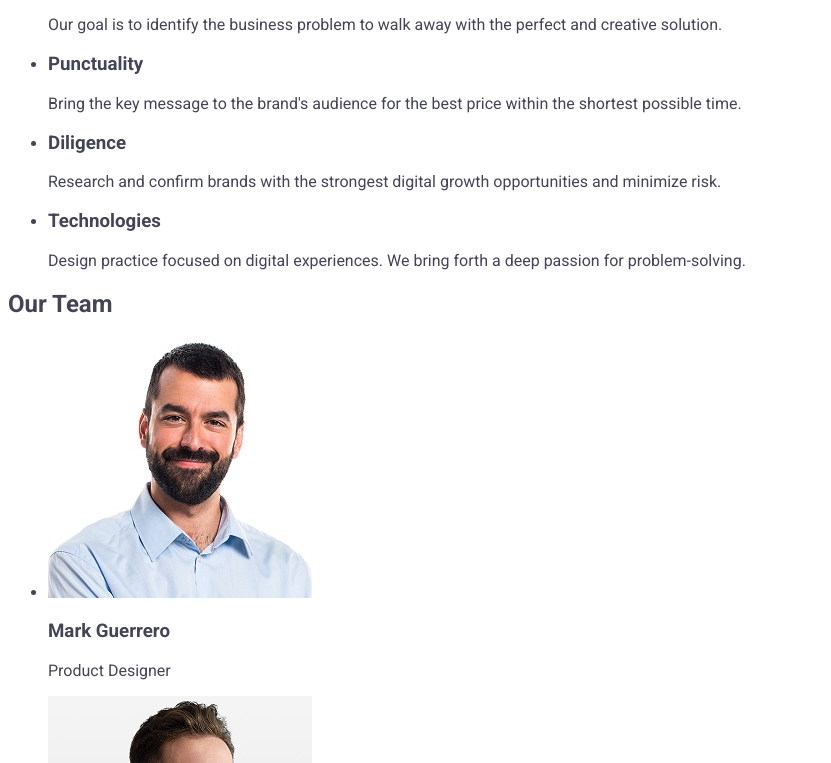
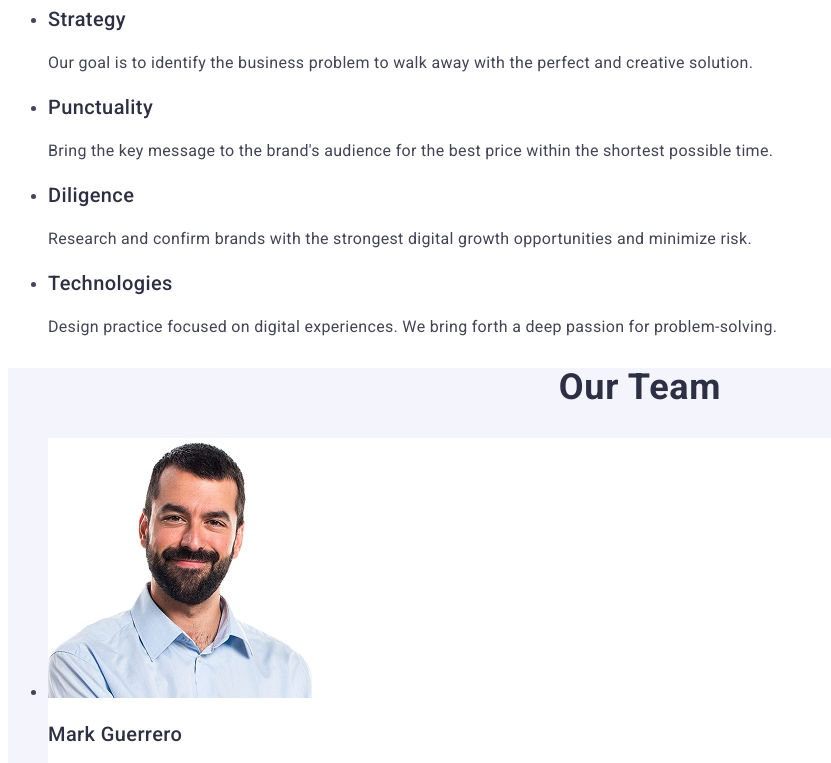
Before and after one commit to Skyzary/goit-markup-hw-02, a plain HTML site: page index.html in a window 1280 px wide. Shown: the part 457-1220 px from the top of the page, without its empty margins (0-831 px from the left). Drawn offline with Linux system fonts and the light colour scheme.

Commit message:
modified classes and html

```diff
--- a/css/styles.css
+++ b/css/styles.css
@@ -15,7 +15,7 @@ body {
 .logo span {
   color: #2e2f42;
 }
-.nav-links{
+.nav-links {
   font-weight: 500;
   font-size: 16px;
   line-height: 1.5;
@@ -25,10 +25,10 @@ body {
 .nav-links:hover {
   color: #404bbf;
 }
-.nav-links:focus{
+.nav-links:focus {
   color: #404bbf;
 }
-.contact-info{
+.contact-info {
   font-style: normal;
 }
 .contact-links {
@@ -38,7 +38,7 @@ body {
   color: #434455;
 }
 .contact-links:hover {
-  color: #404bbf ;
+  color: #404bbf;
 }
 .contact-links:focus {
   color: #404bbf;
@@ -46,7 +46,7 @@ body {
 .slogan-section {
   background-color: #2e2f42;
 }
-.slogan{
+.slogan {
   font-size: 56px;
   line-height: 1.07;
   letter-spacing: 0.02em;
@@ -54,7 +54,7 @@ body {
   color: #ffffff;
 }
 .slogan-order {
-  background-color: #4D5AE5;
+  background-color: #4d5ae5;
   font-weight: 500;
   font-size: 16px;
   line-height: 1.5;
@@ -63,8 +63,36 @@ body {
   cursor: pointer;
 }
 .slogan-order:hover {
-  background-color: #404BBF;
+  background-color: #404bbf;
 }
 .slogan-order:focus {
-  background-color: #404BBF;
+  background-color: #404bbf;
 }
+.default-h3 {
+  font-weight: 500;
+  font-size: 20px;
+  line-height: 1.2;
+  letter-spacing: 0.02em;
+  color: #2e2f42;
+}
+.default-p {
+  font-size: 16px;
+  line-height: 1.5;
+  letter-spacing: 0.02em;
+  color: #434455;
+}
+.team-section {
+  background-color: #f4f4fd;
+}
+.default-h2{
+  font-size: 36px;
+  line-height: 1.11;
+  letter-spacing: 0.02em;
+  text-transform: capitalize;
+  text-align: center;
+  color: #2e2f42;
+
+}
+.team-member {
+  background-color: #ffffff;
+}
--- a/index.html
+++ b/index.html
@@ -15,7 +15,7 @@
   <body>
     <header>
       <nav>
-        <a href="./index.html" class="logo"><span>Web</span>Studio</a>
+        <a href="./index.html" class="logo">Web<span>Studio</span></a>
         <ul class="menu">
           <li><a href="#" class="nav-links">Studio</a></li>
           <li><a href="#" class="nav-links">Portfolio</a></li>
@@ -41,32 +41,32 @@
         <button type="button" class="slogan-order">Order Service</button>
       </section>
       <section class="advantages-section">
-        <h2>Advantages</h2>
-        <ul class="advantages-list">
+        <h2 class="default-h2">Advantages</h2>
+        <ul >
           <li class="advantage">
-            <h3>Strategy</h3>
-            <p>
+            <h3 class="default-h3">Strategy</h3>
+            <p class="default-p">
               Our goal is to identify the business problem to walk away with the
               perfect and creative solution.
             </p>
           </li>
           <li class="advantage">
-            <h3>Punctuality</h3>
-            <p>
+            <h3 class="default-h3">Punctuality</h3>
+            <p class="default-p">
               Bring the key message to the brand's audience for the best price
               within the shortest possible time.
             </p>
           </li>
           <li class="advantage">
-            <h3>Diligence</h3>
-            <p>
+            <h3 class="default-h3">Diligence</h3>
+            <p class="default-p">
               Research and confirm brands with the strongest digital growth
               opportunities and minimize risk.
             </p>
           </li>
           <li class="advantage">
-            <h3>Technologies</h3>
-            <p>
+            <h3 class="default-h3">Technologies</h3>
+            <p class="default-p">
               Design practice focused on digital experiences. We bring forth a
               deep passion for problem-solving.
             </p>
@@ -74,21 +74,21 @@
         </ul>
       </section>
       <section class="team-section">
-        <h2 class="team-title">Our Team</h2>
-        <ul class="team-list">
+        <h2 class="default-h2">Our Team</h2>
+        <ul>
           <li class="team-member">
             <img
               src="./images/mark_guerrero.jpg"
               alt="Mark Guerrero"
               width="264"
             />
-            <h3>Mark Guerrero</h3>
-            <p>Product Designer</p>
+            <h3 class="default-h3">Mark Guerrero</h3>
+            <p class="default-p">Product Designer</p>
           </li>
           <li class="team-member">
             <img src="./images/tom_ford.jpg" alt="Tom Ford" width="264" />
-            <h3>Tom Ford</h3>
-            <p>Frontend Developer</p>
+            <h3 class="default-h3">Tom Ford</h3>
+            <p class="default-p">Frontend Developer</p>
           </li>
           <li class="team-member">
             <img
@@ -96,8 +96,8 @@
               alt="camila garcia"
               width="264"
             />
-            <h3>Camila Garcia</h3>
-            <p>Marketing</p>
+            <h3 class="default-h3">Camila Garcia</h3>
+            <p class="default-p">Marketing</p>
           </li>
           <li class="team-member">
             <img
@@ -105,8 +105,8 @@
               alt="Daniel Wilson"
               width="264"
             />
-            <h3>Daniel Wilson</h3>
-            <p>UI Designer</p>
+            <h3 class="default-h3">Daniel Wilson</h3>
+            <p class="default-p">UI Designer</p>
           </li>
         </ul>
       </section>
```
